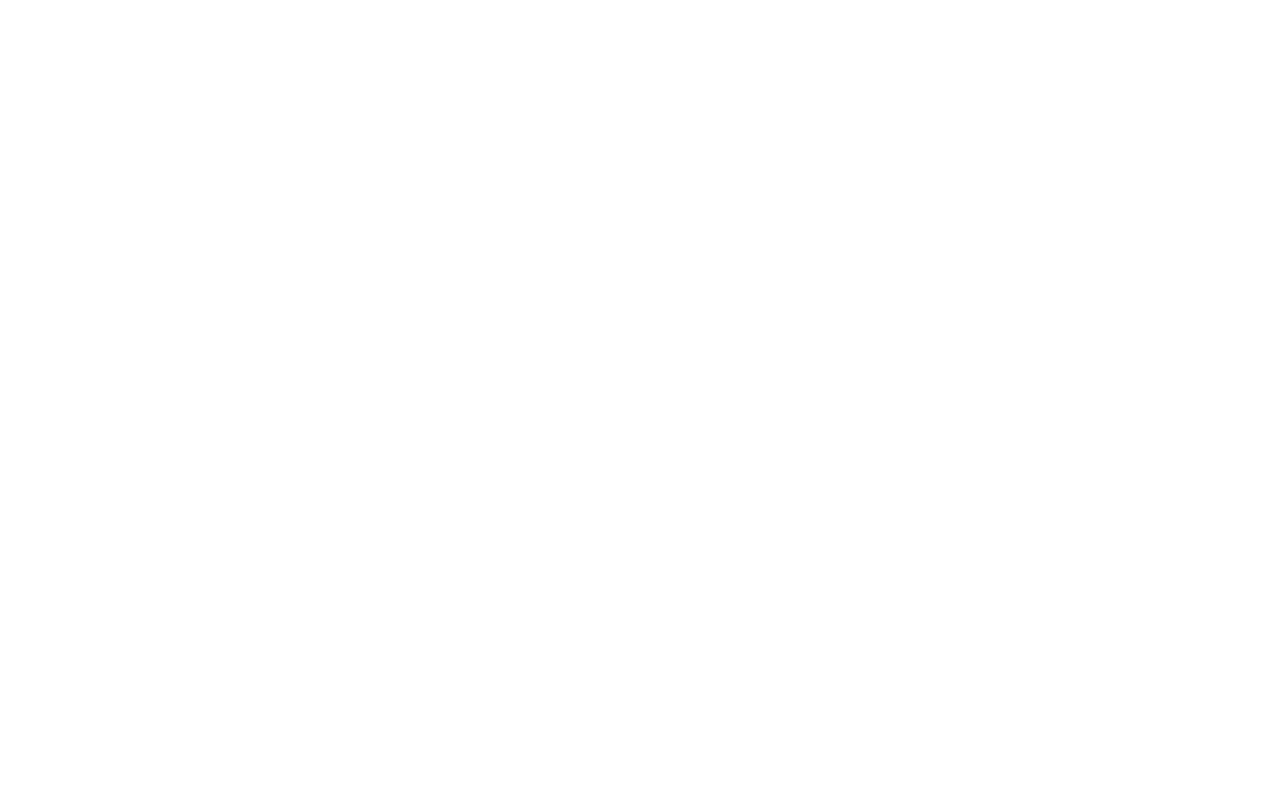
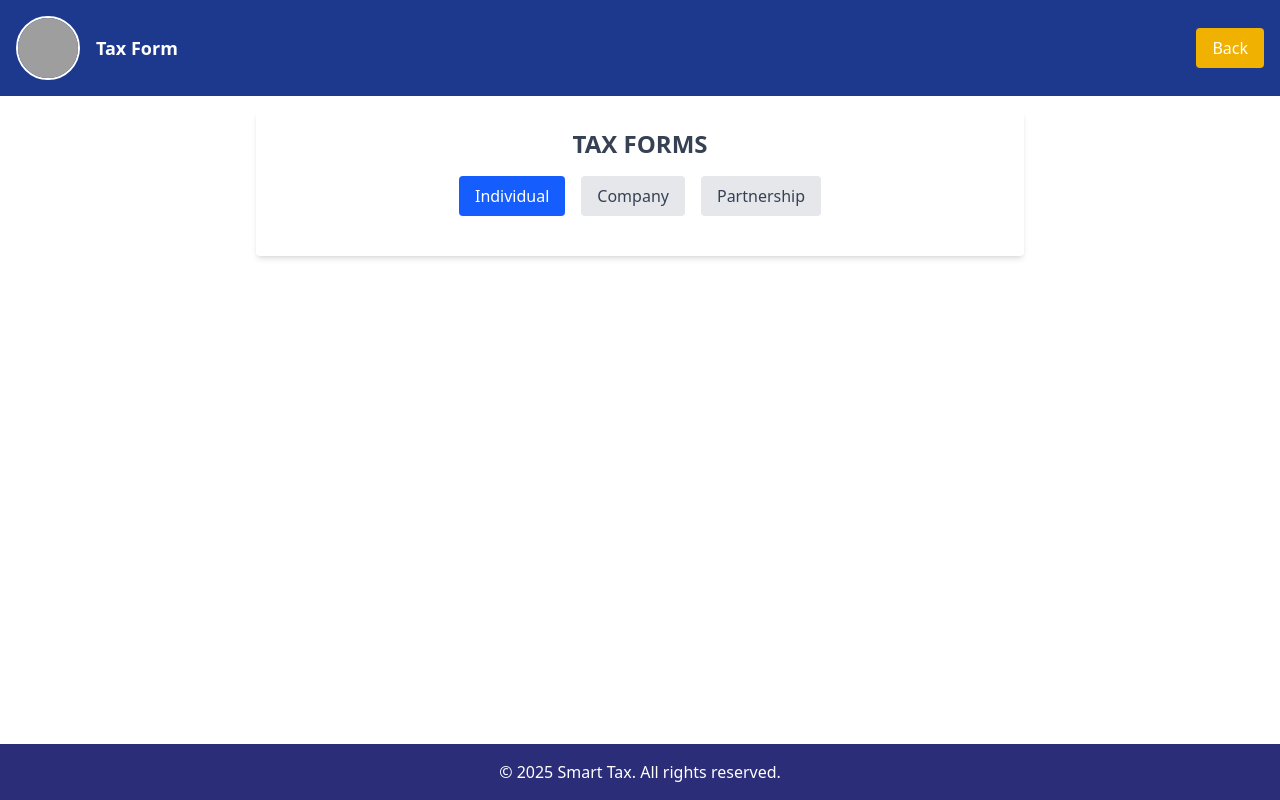
Before and after one commit to ImanthaJayashan/Smart_Tax_Webapp_Frontend, a React (Vite) app: page /taxform in a window 1280 px wide. Before the commit this address had no page. Built offline with nearby package versions, Linux system fonts and the light colour scheme; grey boxes are pictures that could not be loaded.

Commit message:
start develop taxform

```diff
--- a/package.json
+++ b/package.json
@@ -11,11 +11,14 @@
   },
   "dependencies": {
     "@react-google-maps/api": "^2.20.6",
+    "@react-pdf-viewer/core": "3.12.0",
+    "@react-pdf-viewer/default-layout": "^3.12.0",
     "@tailwindcss/vite": "^4.0.15",
     "axios": "^1.8.4",
     "chart.js": "^4.4.8",
     "jspdf": "^3.0.1",
     "jspdf-autotable": "^5.0.2",
+    "pdfjs-dist": "3.4.120",
     "react": "^19.0.0",
     "react-chartjs-2": "^5.3.0",
     "react-dom": "^19.0.0",
--- a/src/App.jsx
+++ b/src/App.jsx
@@ -4,6 +4,7 @@
 import Tax_Learning_home from './components/Tax_Learning_home'; // Tax_Learning_home import
 import LearnAboutTax from './components/LearnAboutTax'; // LearnAboutTax import
 import TaxCal from './components/taxcal'; // Import the TaxCal component
+import Taxform from './components/taxform'; // Import the Taxform component
 import { Route, Routes } from 'react-router-dom';
 
 const App = () => {
@@ -14,6 +15,7 @@
       <Route path="/Tax_learning_home" element={<Tax_Learning_home />} /> {/* Fixed */}
       <Route path="/LearnAboutTax" element={<LearnAboutTax />} /> {/* Fixed */}
       <Route path="/taxcal" element={<TaxCal />} /> {/* Add this route */}
+      <Route path="/taxform" element={<Taxform />} /> {/* Add this route */}
     </Routes>
   );
 };
--- a/src/components/Tax_Learning_home.jsx
+++ b/src/components/Tax_Learning_home.jsx
@@ -145,7 +145,7 @@
                 Discover all the tax forms you need quickly and easily, without any confusion or frustration.
               </p>
               <button
-                onClick={() => navigate('/explore')} // Navigate to the explore page
+                onClick={() => navigate('/taxform')} // Navigate to the explore page
                 className="bg-blue-500 text-white py-2 px-6 rounded hover:bg-blue-600 transition"
               >
                 Explore
--- /dev/null
+++ b/src/components/taxform.jsx
@@ -0,0 +1,75 @@
+import React, { useState } from 'react';
+import { useNavigate } from 'react-router-dom';
+
+const TaxForm = () => {
+  const navigate = useNavigate();
+  const [filter, setFilter] = useState('Individual'); // State to track selected filter
+
+  return (
+    <div className="min-h-screen flex flex-col">
+      {/* Header */}
+      <header className="bg-blue-900 text-white p-4 flex justify-between items-center">
+        <div className="flex items-center space-x-4">
+          <img
+            src="https://encrypted-tbn0.gstatic.com/images?q=tbn:ANd9GcTs7vZKGmx5-WlrJ-539bkuDt9Bz2gtG_CxrA&s"
+            alt="Tax Logo"
+            className="h-16 w-16 rounded-full border-2 border-white"
+          />
+          <h1 className="text-lg font-bold">Tax Form</h1>
+        </div>
+        <button
+          onClick={() => navigate(-1)} // Navigate back to the previous page
+          className="bg-yellow-500 text-white px-4 py-2 rounded hover:bg-yellow-600 transition"
+        >
+          Back
+        </button>
+      </header>
+
+      {/* Main Content */}
+      <main className="flex-grow flex flex-col items-center p-4">
+        <div className="w-full max-w-3xl p-4 bg-white rounded shadow-md">
+          <h2 className="text-2xl font-semibold text-gray-700 mb-4 text-center">
+            TAX FORMS
+          </h2>
+
+          {/* Filter Buttons */}
+          <div className="flex justify-center space-x-4 mb-6">
+            <button
+              onClick={() => setFilter('Individual')}
+              className={`px-4 py-2 rounded ${
+                filter === 'Individual' ? 'bg-blue-600 text-white' : 'bg-gray-200 text-gray-700'
+              } hover:bg-blue-700 transition`}
+            >
+              Individual
+            </button>
+            <button
+              onClick={() => setFilter('Company')}
+              className={`px-4 py-2 rounded ${
+                filter === 'Company' ? 'bg-blue-600 text-white' : 'bg-gray-200 text-gray-700'
+              } hover:bg-blue-700 transition`}
+            >
+              Company
+            </button>
+            <button
+              onClick={() => setFilter('Partnership')}
+              className={`px-4 py-2 rounded ${
+                filter === 'Partnership' ? 'bg-blue-600 text-white' : 'bg-gray-200 text-gray-700'
+              } hover:bg-blue-700 transition`}
+            >
+              Partnership
+            </button>
+          </div>
+        </div>
+      </main>
+
+      {/* Footer */}
+      <footer style={{ backgroundColor: '#2b2d78' }} className="text-white p-4">
+        <div className="container mx-auto text-center">
+          <p>&copy; 2025 Smart Tax. All rights reserved.</p>
+        </div>
+      </footer>
+    </div>
+  );
+};
+
+export default TaxForm;
```
Also changed, not shown: 1 other file (tests, documents, lock files or other folders).
